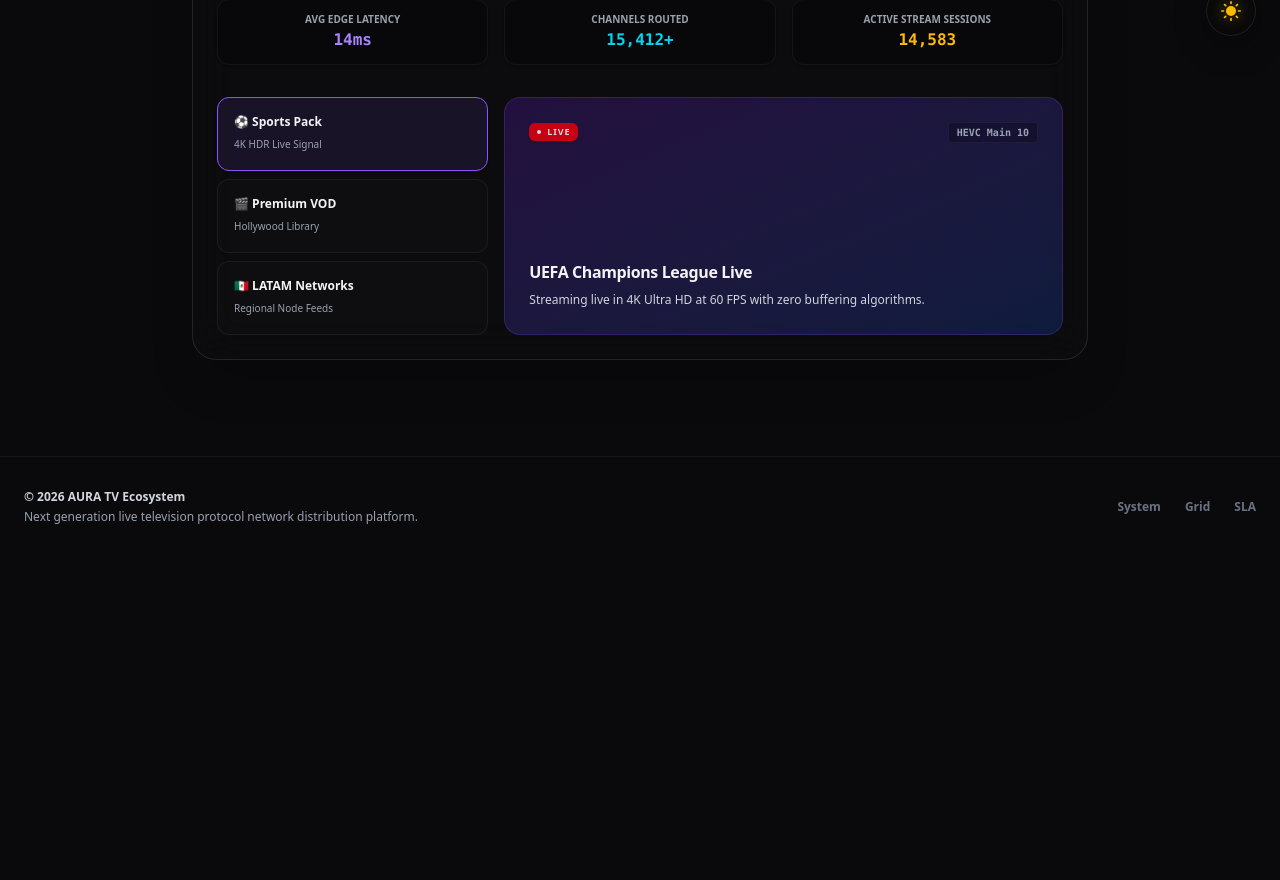
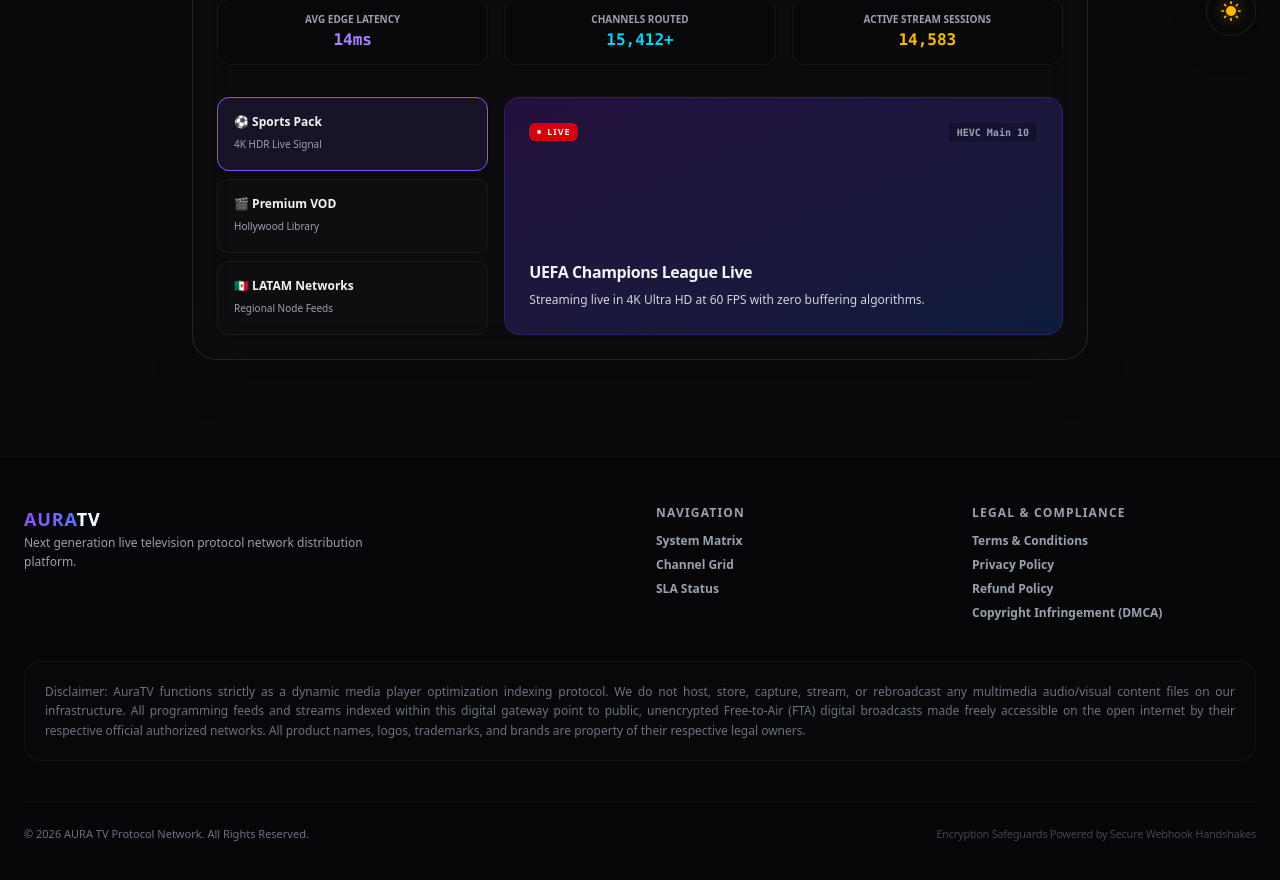
Before and after one commit to legolas0630/AuraTV, a Next.js app: page / in a window 1280 px wide. Shown: the part 740-1620 px from the top of the page. Before the commit the page ends 1297 px from the top, so only its background shows below. Built offline with nearby package versions, Linux system fonts and the light colour scheme.

Commit message:
feat: complete public unified global compliance footer layer

```diff
--- a/src/app/layout.tsx
+++ b/src/app/layout.tsx
@@ -2,7 +2,8 @@ import type { Metadata } from "next";
 import { Geist, Geist_Mono } from "next/font/google";
 import "./globals.css";
 import { AppProvider } from "@/context/AppContext";
-import GlobalHeader from "@/components/GlobalHeader"; // Standard alias clean resolution
+import GlobalHeader from "@/components/GlobalHeader";
+import GlobalFooter from "@/components/GlobalFooter"; // Mount footer wrapper reference
 
 const geistSans = Geist({ variable: "--font-geist-sans", subsets: ["latin"] });
 const geistMono = Geist_Mono({ variable: "--font-geist-mono", subsets: ["latin"] });
@@ -19,6 +20,7 @@ export default function RootLayout({ children }: Readonly<{ children: React.Reac
         <AppProvider>
           <GlobalHeader />
           {children}
+          <GlobalFooter /> {/* Placed right beneath child components content block trees */}
         </AppProvider>
       </body>
     </html>
--- a/src/app/page.tsx
+++ b/src/app/page.tsx
@@ -33,8 +33,7 @@ export default function HomePage() {
       moviesTitle: 'Premium Cinema Premiere',
       moviesDesc: 'On-demand Hollywood box office blockbusters with raw multi-channel audio tracks.',
       latamTitle: 'LATAM Regional Broadcast Network',
-      latamDesc: 'Local programming feeds serving high bit-rate native streams across South America.',
-      footerDesc: 'Next generation live television protocol network distribution platform.'
+      latamDesc: 'Local programming feeds serving high bit-rate native streams across South America.'
     },
     es: {
       heroTag: 'PORTAL DE OPTIMIZACIÓN GLOBAL DE TV Y VOD',
@@ -52,17 +51,15 @@ export default function HomePage() {
       moviesTitle: 'Estrenos de Cine Premium',
       moviesDesc: 'Películas de taquilla de Hollywood bajo demanda con pistas de audio multicanal crudas.',
       latamTitle: 'Red de Transmisión Regional LATAM',
-      latamDesc: 'Señales de programación local sirviendo transmisiones nativas de alta tasa de bits.',
-      footerDesc: 'Plataforma de distribución de red de protocolo de televisión en vivo de próxima generación.'
+      latamDesc: 'Señales de programación local sirviendo transmisiones nativas de alta tasa de bits.'
     }
   };
 
   const t = content[lang as 'en' | 'es'] || content.en;
 
   return (
-    <div className="min-h-screen bg-[#f4f4f7] text-[#0a0a0c] dark:bg-[#0a0a0c] dark:text-[#f4f4f7] flex flex-col justify-between transition-colors duration-200">
-
-      <main className="flex-1 max-w-6xl mx-auto w-full px-6 flex flex-col items-center justify-center text-center py-12 md:py-24 space-y-12">
+    <div className="w-full">
+      <main className="max-w-6xl mx-auto w-full px-6 flex flex-col items-center justify-center text-center py-12 md:py-24 space-y-12">
 
         <span className="text-[10px] md:text-xs font-black tracking-widest uppercase bg-violet-500/10 text-violet-600 dark:text-violet-400 border border-violet-500/20 px-4 py-1.5 rounded-full shadow-sm animate-pulse">
           {t.heroTag}
@@ -85,7 +82,7 @@ export default function HomePage() {
           </Link>
         </div>
 
-        {/* GLASSMORPHISM SIGNAL MATRIX BOX */}
+        {/* OVERVIEW PANEL GRID */}
         <section className="w-full max-w-4xl bg-white/40 dark:bg-white/[0.01] backdrop-blur-xl border border-black/10 dark:border-white/10 rounded-3xl p-4 md:p-6 shadow-2xl text-left space-y-6 transition-all duration-300">
 
           <div className="flex flex-col sm:flex-row sm:items-center justify-between gap-3 border-b border-black/10 dark:border-white/5 pb-4">
@@ -117,39 +114,24 @@ export default function HomePage() {
 
             <div className="flex flex-col gap-2">
               <button
-                type="button"
-                onClick={() => setActiveStream('sports')}
-                className={`p-4 rounded-xl text-left border transition-all cursor-pointer ${
-                  activeStream === 'sports'
-                    ? 'border-violet-500 bg-violet-500/10 shadow-sm'
-                    : 'border-black/5 dark:border-white/5 bg-white/30 dark:bg-white/[0.01] hover:bg-white/60 dark:hover:bg-white/[0.03]'
-                }`}
+                type="button" onClick={() => setActiveStream('sports')}
+                className={`p-4 rounded-xl text-left border transition-all cursor-pointer ${activeStream === 'sports' ? 'border-violet-500 bg-violet-500/10 shadow-sm' : 'border-black/5 dark:border-white/5 bg-white/30 dark:bg-white/[0.01] hover:bg-white/60 dark:hover:bg-white/[0.03]'}`}
               >
                 <span className="block text-xs font-black">⚽ Sports Pack</span>
                 <span className="text-[10px] text-gray-400 mt-0.5">4K HDR Live Signal</span>
               </button>
 
               <button
-                type="button"
-                onClick={() => setActiveStream('movies')}
-                className={`p-4 rounded-xl text-left border transition-all cursor-pointer ${
-                  activeStream === 'movies'
-                    ? 'border-violet-500 bg-violet-500/10 shadow-sm'
-                    : 'border-black/5 dark:border-white/5 bg-white/30 dark:bg-white/[0.01] hover:bg-white/60 dark:hover:bg-white/[0.03]'
-                }`}
+                type="button" onClick={() => setActiveStream('movies')}
+                className={`p-4 rounded-xl text-left border transition-all cursor-pointer ${activeStream === 'movies' ? 'border-violet-500 bg-violet-500/10 shadow-sm' : 'border-black/5 dark:border-white/5 bg-white/30 dark:bg-white/[0.01] hover:bg-white/60 dark:hover:bg-white/[0.03]'}`}
               >
                 <span className="block text-xs font-black">🎬 Premium VOD</span>
                 <span className="text-[10px] text-gray-400 mt-0.5">Hollywood Library</span>
               </button>
 
               <button
-                type="button"
-                onClick={() => setActiveStream('latam')}
-                className={`p-4 rounded-xl text-left border transition-all cursor-pointer ${
-                  activeStream === 'latam'
-                    ? 'border-violet-500 bg-violet-500/10 shadow-sm'
-                    : 'border-black/5 dark:border-white/5 bg-white/30 dark:bg-white/[0.01] hover:bg-white/60 dark:hover:bg-white/[0.03]'
-                }`}
+                type="button" onClick={() => setActiveStream('latam')}
+                className={`p-4 rounded-xl text-left border transition-all cursor-pointer ${activeStream === 'latam' ? 'border-violet-500 bg-violet-500/10 shadow-sm' : 'border-black/5 dark:border-white/5 bg-white/30 dark:bg-white/[0.01] hover:bg-white/60 dark:hover:bg-white/[0.03]'}`}
               >
                 <span className="block text-xs font-black">🇲🇽 LATAM Networks</span>
                 <span className="text-[10px] text-gray-400 mt-0.5">Regional Node Feeds</span>
@@ -185,19 +167,6 @@ export default function HomePage() {
           </div>
         </section>
       </main>
-
-      {/* FOOTER */}
-      <footer className="py-8 border-t border-black/5 dark:border-white/5 px-6 max-w-7xl mx-auto w-full flex flex-col sm:flex-row items-center justify-between gap-4 text-xs text-gray-400">
-        <div className="flex flex-col items-center sm:items-start gap-1">
-          <span className="font-bold text-gray-600 dark:text-gray-300">© {new Date().getFullYear()} AURA TV Ecosystem</span>
-          <span>{t.footerDesc}</span>
-        </div>
-        <div className="flex gap-6 font-semibold text-gray-500">
-          <Link href="/features" className="hover:text-violet-500">System</Link>
-          <Link href="/channels" className="hover:text-violet-500">Grid</Link>
-          <Link href="/pricing" className="hover:text-violet-500">SLA</Link>
-        </div>
-      </footer>
     </div>
   );
 }
--- /dev/null
+++ b/src/components/GlobalFooter.tsx
@@ -0,0 +1,98 @@
+'use client';
+
+import Link from 'next/link';
+import { usePathname } from 'next/navigation';
+import { useApp } from '@/context/AppContext';
+
+export default function GlobalFooter() {
+  const { lang } = useApp();
+  const pathname = usePathname();
+
+  // Guard Clause: Completely hide the public footer inside the user dashboard panel workspace
+  if (pathname.startsWith('/dashboard')) return null;
+
+  const content = {
+    en: {
+      desc: 'Next generation live television protocol network distribution platform.',
+      system: 'System Matrix',
+      grid: 'Channel Grid',
+      sla: 'SLA Status',
+      legalTitle: 'Legal & Compliance',
+      terms: 'Terms & Conditions',
+      privacy: 'Privacy Policy',
+      refunds: 'Refund Policy',
+      dmca: 'Copyright Infringement (DMCA)',
+      disclaimer: 'Disclaimer: AuraTV functions strictly as a dynamic media player optimization indexing protocol. We do not host, store, capture, stream, or rebroadcast any multimedia audio/visual content files on our infrastructure. All programming feeds and streams indexed within this digital gateway point to public, unencrypted Free-to-Air (FTA) digital broadcasts made freely accessible on the open internet by their respective official authorized networks. All product names, logos, trademarks, and brands are property of their respective legal owners.'
+    },
+    es: {
+      desc: 'Plataforma de distribución de red de protocolo de televisión en vivo de próxima generación.',
+      system: 'Matriz del Sistema',
+      grid: 'Parrilla de Canales',
+      sla: 'Estado del SLA',
+      legalTitle: 'Legal y Cumplimiento',
+      terms: 'Términos y Condiciones',
+      privacy: 'Política de Privacidad',
+      refunds: 'Política de Reembolsos',
+      dmca: 'Infracción de Derechos de Autor (DMCA)',
+      disclaimer: 'Aviso Legal: AuraTV funciona estrictamente como un protocolo de indexación y optimización para reproductores de medios dinámicos. No alojamos, almacenamos, capturamos, transmitimos ni retransmitimos ningún archivo de contenido de audio o video multimedia en nuestra infraestructura. Todas las transmisiones y señales indexadas dentro de este portal digital apuntan a emisiones públicas y no encriptadas de Señal Abierta (Free-to-Air - FTA) accesibles libremente en el internet abierto por sus respectivas redes oficiales autorizadas. Todos los nombres de productos, logotipos, marcas comerciales y marcas registradas pertenecen a sus respectivos dueños legales.'
+    }
+  };
+
+  const t = content[lang as 'en' | 'es'] || content.en;
+
+  return (
+    <footer className="w-full bg-[#ebebef] dark:bg-[#060608] border-t border-black/5 dark:border-white/5 transition-colors duration-200">
+      <div className="max-w-7xl mx-auto px-6 py-12 space-y-10">
+
+        {/* Upper Column Layout Section */}
+        <div className="grid grid-cols-1 md:grid-cols-4 gap-8">
+
+          {/* Brand Col */}
+          <div className="space-y-3 md:col-span-2">
+            <Link href="/" className="text-lg font-black tracking-wider bg-gradient-to-r from-violet-500 to-blue-500 bg-clip-text text-transparent">
+              AURA<span className="text-gray-900 dark:text-white">TV</span>
+            </Link>
+            <p className="text-xs text-gray-500 dark:text-gray-400 max-w-sm leading-relaxed">
+              {t.desc}
+            </p>
+          </div>
+
+          {/* Navigation Directory Col */}
+          <div className="space-y-3">
+            <h4 className="text-xs font-black uppercase tracking-widest text-gray-400">Navigation</h4>
+            <ul className="space-y-2 text-xs font-semibold text-gray-500 dark:text-gray-400">
+              <li><Link href="/features" className="hover:text-violet-500 transition">{t.system}</Link></li>
+              <li><Link href="/channels" className="hover:text-violet-500 transition">{t.grid}</Link></li>
+              <li><Link href="/pricing" className="hover:text-violet-500 transition">{t.sla}</Link></li>
+            </ul>
+          </div>
+
+          {/* Legal Pages Operations Col */}
+          <div className="space-y-3">
+            <h4 className="text-xs font-black uppercase tracking-widest text-gray-400">{t.legalTitle}</h4>
+            <ul className="space-y-2 text-xs font-semibold text-gray-500 dark:text-gray-400">
+              <li><Link href="/terms" className="hover:text-violet-500 transition">{t.terms}</Link></li>
+              <li><Link href="/privacy" className="hover:text-violet-500 transition">{t.privacy}</Link></li>
+              <li><Link href="/refunds" className="hover:text-violet-500 transition">{t.refunds}</Link></li>
+              <li><Link href="/dmca" className="hover:text-violet-500 transition">{t.dmca}</Link></li>
+            </ul>
+          </div>
+        </div>
+
+        {/* Core Regulatory Free-To-Air Protection Disclaimer */}
+        <div className="bg-black/5 dark:bg-white/[0.01] border border-black/5 dark:border-white/5 p-5 rounded-2xl">
+          <p className="text-[10px] md:text-xs text-gray-400 dark:text-gray-500 leading-relaxed text-justify">
+            {t.disclaimer}
+          </p>
+        </div>
+
+        {/* Closing Intellectual Meta Row */}
+        <div className="border-t border-black/5 dark:border-white/5 pt-6 text-center sm:text-left flex flex-col sm:flex-row items-center justify-between gap-2 text-[11px] font-medium text-gray-400 dark:text-gray-500">
+          <span>© {new Date().getFullYear()} AURA TV Protocol Network. All Rights Reserved.</span>
+          <span className="opacity-60 tracking-tight">Encryption Safeguards Powered by Secure Webhook Handshakes</span>
+        </div>
+
+      </div>
+    </footer>
+  );
+}
```
Also changed, not shown: src/app/pricing/page.tsx (+2 -8 lines).
